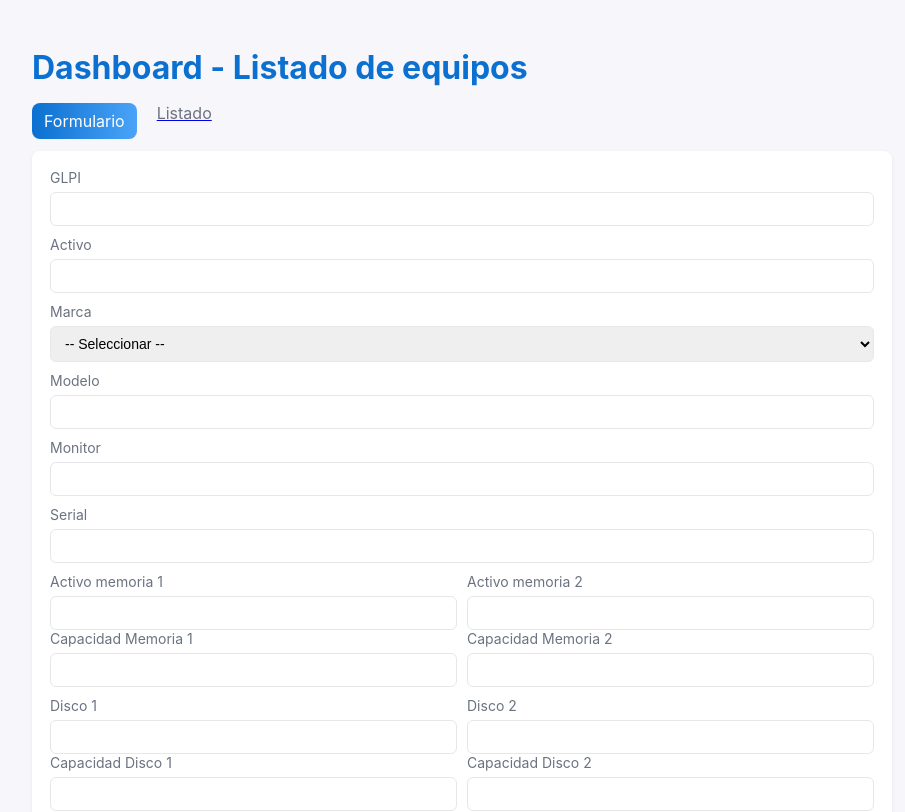
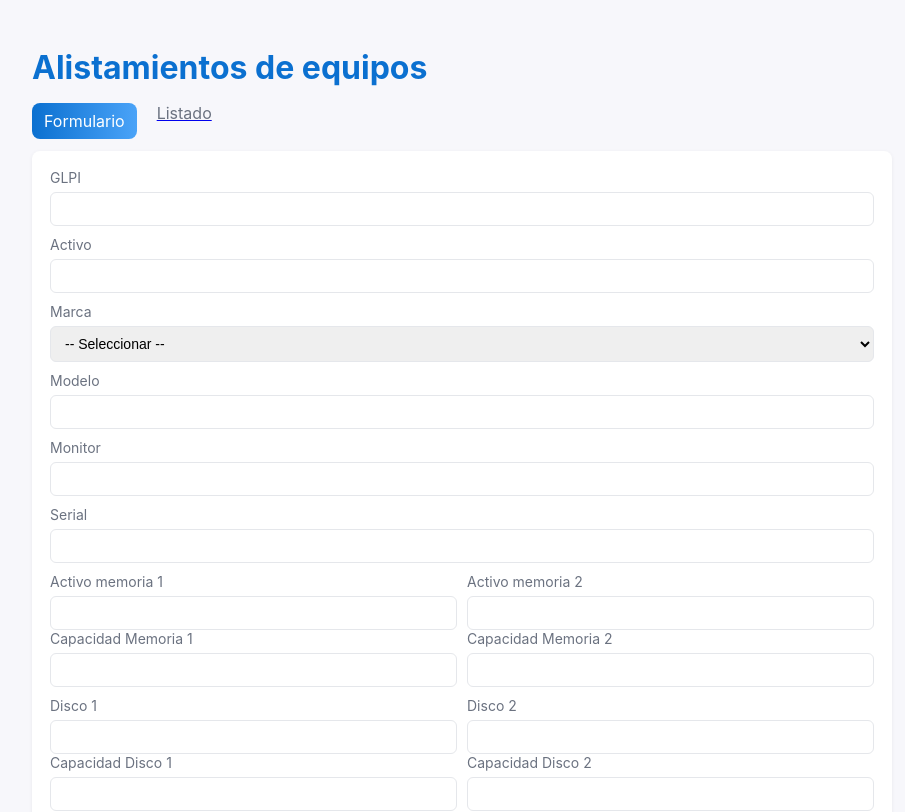
Before and after one commit to J0rg3-borr/alistamientos, a Next.js app: page / in a window 1280 px wide. Shown: the top 812 px of the page, without its empty margins (178-1083 px from the left). Built offline with nearby package versions, Linux system fonts and the light colour scheme.

Commit message:
cambios  2026

```diff
--- a/pages/index.js
+++ b/pages/index.js
@@ -63,7 +63,7 @@ export default function Home() {
 
   return (
     <main className="container">
-      <h1 style={{color:'var(--accent)'}}>Dashboard - Listado de equipos</h1>
+      <h1 style={{color:'var(--accent)'}}>Alistamientos de equipos</h1>
       <div className="tabs">
         <a className="tab active">Formulario</a>
         <Link href="/listado"><a className="tab">Listado</a></Link>
```
